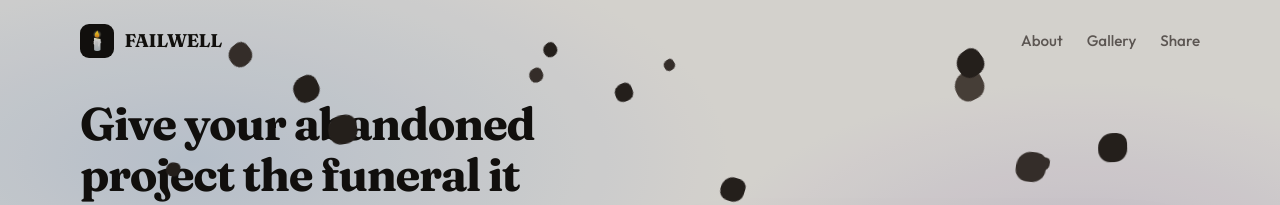
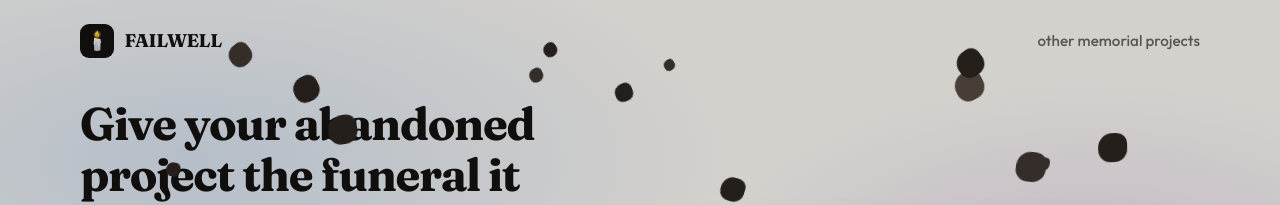
Before and after one commit to SergeyTkachenko-Cj/startup-obituary-generator, a React (Vite) app: page / in a window 1280 px wide. Both pictures are taken after a click on the button "🕯️ BURY STARTUP". Shown: the top 205 px of the page. Built offline with nearby package versions, Linux system fonts and the light colour scheme.

Commit message:
Show SMCard after blackout using an anim phase state

```diff
--- a/src/App.css
+++ b/src/App.css
@@ -166,6 +166,10 @@
 
 .blackout-on {
   display: block;
+}
+
+.display-none {
+  display: none;
 }
 
 /* Header */
@@ -512,6 +516,10 @@ input:focus {
   }
 }
 
+.sm-page {
+  pointer-events: initial;
+  background-color: crimson;
+}
 
 @media (max-width: 860px) {
   .hero { grid-template-columns: 1fr; gap: 2rem; }
--- a/src/App.tsx
+++ b/src/App.tsx
@@ -1,6 +1,7 @@
 import React, { useEffect } from "react"
 import Form from "./components/Form"
 import Tombstone from "./components/Tombstone"
+import SMCard from "./components/SMCard"
 import './App.css'
 
 export type Data = {
@@ -11,11 +12,13 @@ export type Data = {
   icon: string
 }
 
+type Anim = "burying" | "off" | "done"
+
 export type formProps = {
   formInput: Data
   setFormInput: React.Dispatch<React.SetStateAction<Data>>
-  setBlackout: React.Dispatch<React.SetStateAction<boolean>>
-  blackout: boolean
+  setAnim: React.Dispatch<React.SetStateAction<Anim>>
+  anim: Anim
 }
 
 function App() {
@@ -28,7 +31,7 @@ function App() {
     icon: ""
   })
 
-  const [ blackout, setBlackout ] = React.useState(false)
+  const [ anim, setAnim ] = React.useState<Anim>("off")
 
   const dirtPieces = React.useMemo(
     () =>
@@ -65,12 +68,21 @@ function App() {
     })
   }, [])
 
+  function clearAnimShowCard(event: React.AnimationEvent<HTMLDivElement>) {
+    if (event.animationName === "darkness") {
+      setAnim("done")
+    }
+  }
+
   return (
     <>
-    <div className={`${blackout ? "blackout blackout-on" : "blackout"}`}></div>
-    <div className={`${blackout ? "page shake" : "page"}`}>
-    <div className={`${blackout ? "dirt-fall-block blackout-on" : "dirt-fall-block"}`}>
-      <div className={`earth-fill${blackout ? " earth-fill-on" : ""}`}>
+    <div onAnimationEnd={clearAnimShowCard} className={`${anim !== "off" ? "blackout blackout-on" : "blackout"}`}>
+      {anim === "done" && <SMCard />}
+    </div>
+    <div className={`${anim === "done" && "display-none"}`}>
+    <div className={`${anim === "burying" ? "page shake" : "page"}`}>
+    <div className={`${anim === "burying" ? "dirt-fall-block blackout-on" : "dirt-fall-block"}`}>
+      <div className={`earth-fill${anim === "burying" ? " earth-fill-on" : ""}`}>
         <div className="earth-cap" aria-hidden="true" />
       </div>
       {dirtPieces.map((piece) => (
@@ -94,9 +106,7 @@ function App() {
           FAILWELL
         </a>
         <ul className="nav">
-          <li><a href="#">About</a></li>
-          <li><a href="#">Gallery</a></li>
-          <li><a href="#">Share</a></li>
+          <li><a href="#">other memorial projects</a></li>
         </ul>
       </header>
 
@@ -104,8 +114,8 @@ function App() {
         <Form
           formInput={formInput}
           setFormInput={setFormInput}
-          blackout={blackout}
-          setBlackout={setBlackout}
+          anim={anim}
+          setAnim={setAnim}
         />
         <Tombstone formInput={formInput} />
       </main>
@@ -115,6 +125,7 @@ function App() {
         <p>Built with <span className="heart">♥</span> for all founders.</p>
       </footer>
     </div>
+    </div>
     </>
   )
 }
--- a/src/components/Form.tsx
+++ b/src/components/Form.tsx
@@ -2,7 +2,7 @@ import React from "react"
 import type { formProps } from "../App"
 
 function Form(props: formProps) {
-    const { formInput, setFormInput, setBlackout, blackout } = props
+    const { formInput, setFormInput, setAnim, anim } = props
     const [ popUp, setPopUp ] = React.useState(false)
     const [ closing, setClosing ] = React.useState(false)
     const timerRef = React.useRef<number | null>(null)
@@ -33,7 +33,7 @@ function Form(props: formProps) {
     function blackoutShow(event: React.SubmitEvent<HTMLFormElement>) {
         event.preventDefault()
         const { name, dob, dod, cause } = props.formInput
-        if (name.trim() && dob.trim() && dod.trim() && cause.trim()) setBlackout(true)
+        if (name.trim() && dob.trim() && dod.trim() && cause.trim()) setAnim("burying")
     }
 
     return (
@@ -103,7 +103,7 @@ function Form(props: formProps) {
               </div>
             </div>
 
-            <button className="bury" type="submit" disabled={blackout}>🕯️
+            <button className="bury" type="submit" disabled={anim === "burying"}>🕯️
               Bury startup
             </button>
           </form>
--- /dev/null
+++ b/src/components/SMCard.tsx
@@ -0,0 +1,11 @@
+import React from "react"
+
+function SMCard() {
+    return (
+        <section>
+            <div className="page sm-page">CARD</div>
+        </section>
+    )
+}
+
+export default SMCard
```
